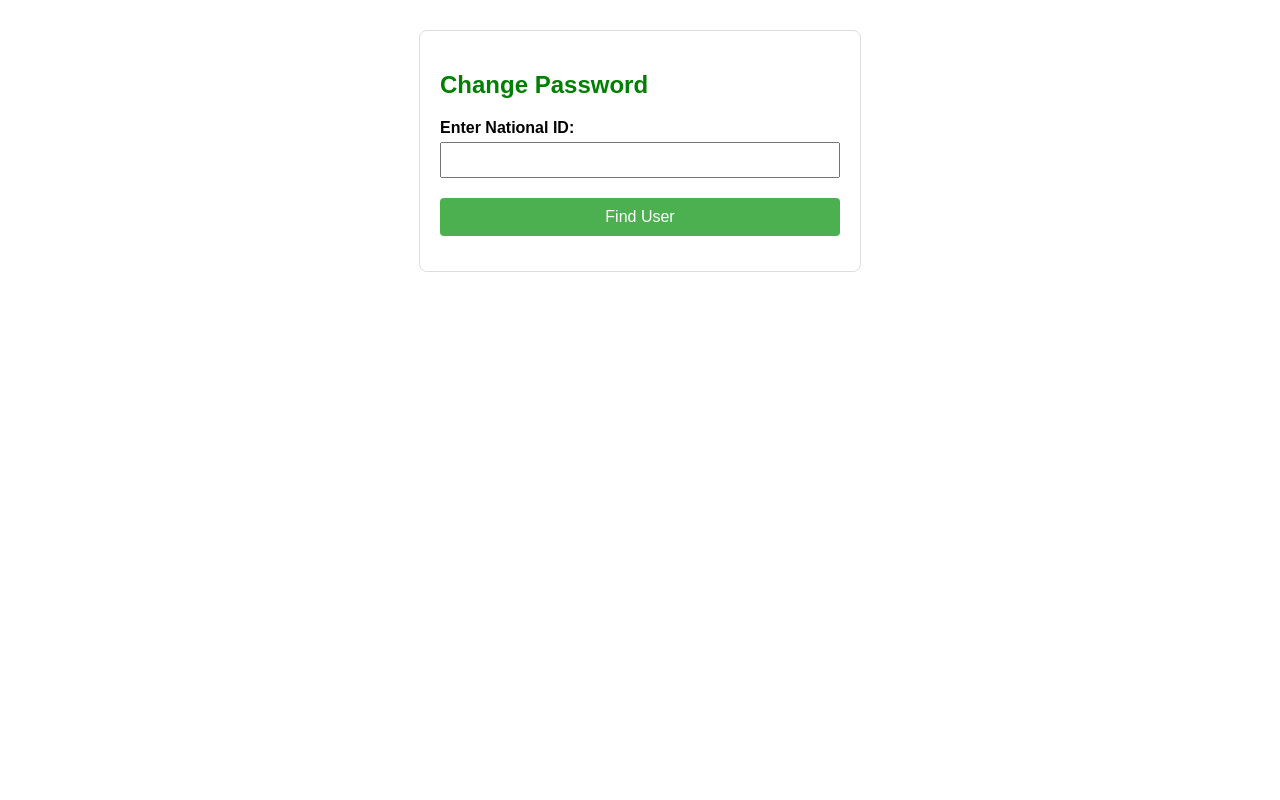
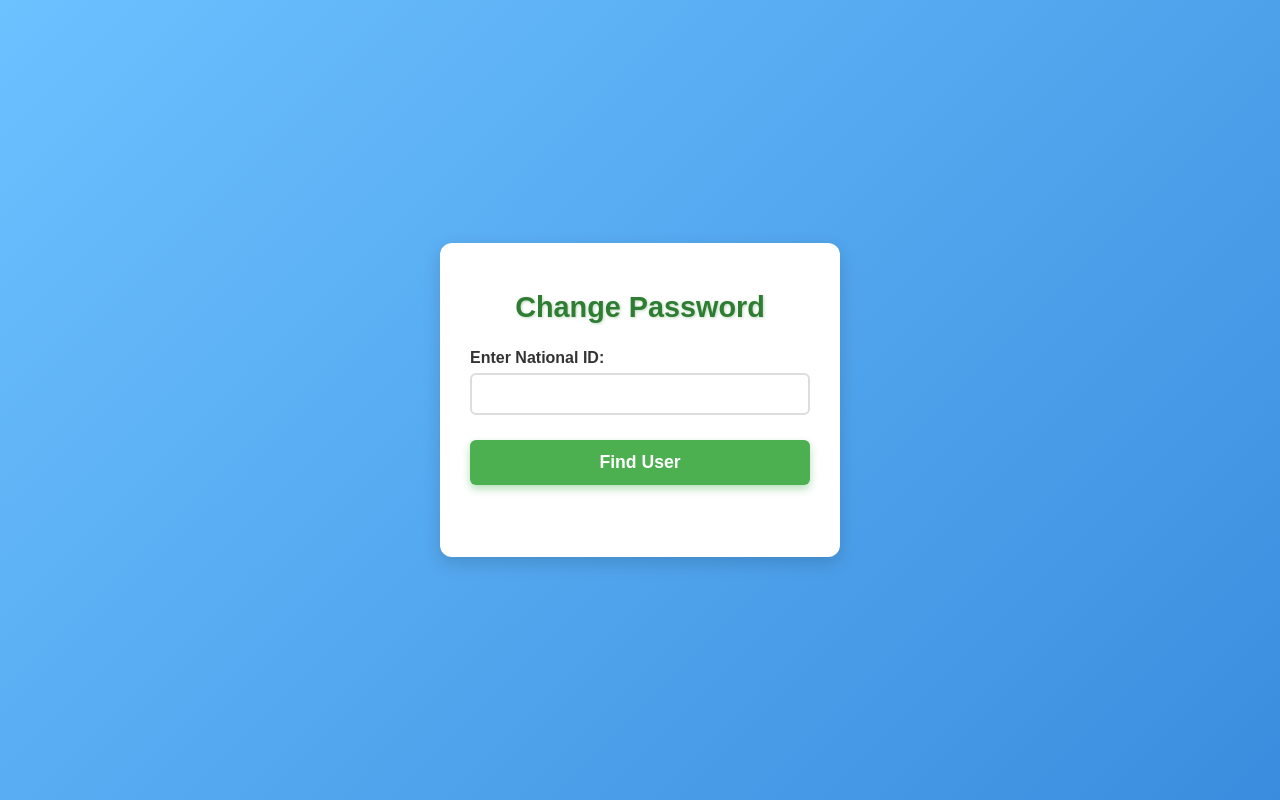
Before and after one commit to masomodigital/bulksms-update-password, a plain HTML site: page index.html in a window 1280 px wide. Drawn offline with Linux system fonts and the light colour scheme.

Commit message:
Update index.html

```diff
--- a/index.html
+++ b/index.html
@@ -4,63 +4,132 @@
   <meta charset="UTF-8" />
   <title>Change Password - GitHub Pages Frontend</title>
   <style>
+    /* Reset some default margin/padding */
+    * {
+      box-sizing: border-box;
+    }
     body {
       font-family: Arial, sans-serif;
+      background: linear-gradient(135deg, #6cc1ff 0%, #3a8dde 100%);
+      min-height: 100vh;
+      margin: 0;
+      display: flex;
+      justify-content: center;
+      align-items: center;
+      padding: 15px;
+    }
+    .container {
+      background: white;
       max-width: 400px;
-      margin: 30px auto;
-      padding: 20px;
-      border: 1px solid #ddd;
-      border-radius: 8px;
+      width: 100%;
+      padding: 25px 30px 30px 30px;
+      border-radius: 12px;
+      box-shadow: 0 6px 18px rgba(0,0,0,0.15);
+      text-align: center;
+    }
+    h2 {
+      color: #2e7d32;
+      font-weight: 700;
+      margin-bottom: 25px;
+      font-size: 1.8rem;
+      text-shadow: 1px 1px 3px rgba(46,125,50,0.3);
+    }
+    form {
+      text-align: left;
     }
     label {
       display: block;
       margin-top: 15px;
       font-weight: bold;
+      color: #333;
+      font-size: 1rem;
     }
-    input[type="text"], input[type="password"] {
+    input[type="text"],
+    input[type="password"] {
       width: 100%;
-      padding: 8px;
-      margin-top: 5px;
-      box-sizing: border-box;
-      font-size: 14px;
+      padding: 10px 12px;
+      margin-top: 6px;
+      border: 2px solid #ddd;
+      border-radius: 6px;
+      font-size: 1rem;
+      transition: border-color 0.3s ease;
+    }
+    input[type="text"]:focus,
+    input[type="password"]:focus {
+      outline: none;
+      border-color: #4caf50;
+      box-shadow: 0 0 6px #4caf50aa;
     }
     button {
-      margin-top: 20px;
-      padding: 10px;
+      margin-top: 25px;
+      padding: 12px;
       width: 100%;
-      background-color: #4CAF50;
+      background-color: #4caf50;
       border: none;
       color: white;
-      font-size: 16px;
+      font-size: 1.1rem;
+      font-weight: 600;
       cursor: pointer;
-      border-radius: 4px;
+      border-radius: 6px;
+      transition: background-color 0.3s ease;
+      box-shadow: 0 4px 8px rgba(76,175,80,0.4);
+    }
+    button:hover:not(:disabled) {
+      background-color: #388e3c;
+      box-shadow: 0 6px 12px rgba(56,142,60,0.6);
     }
     button:disabled {
-      background-color: #888;
+      background-color: #aaa;
       cursor: not-allowed;
+      box-shadow: none;
     }
     #status {
-      margin-top: 15px;
+      margin-top: 18px;
       font-weight: bold;
+      min-height: 1.5em;
+      font-size: 1rem;
+      text-align: center;
+      user-select: none;
     }
     #status.success {
-      color: green;
+      color: #2e7d32;
     }
     #status.error {
-      color: red;
+      color: #d32f2f;
     }
     #userInfo {
-      margin-top: 20px;
-      border-top: 1px solid #ddd;
-      padding-top: 15px;
+      margin-top: 25px;
+      border-top: 1px solid #eee;
+      padding-top: 20px;
+      color: #444;
+      font-size: 1rem;
+    }
+    #userInfo p {
+      margin: 8px 0;
+      line-height: 1.4;
+    }
+
+    /* Responsive tweaks */
+    @media (max-width: 480px) {
+      .container {
+        padding: 20px 18px 25px 18px;
+        max-width: 100%;
+      }
+      h2 {
+        font-size: 1.5rem;
+      }
+      button {
+        font-size: 1rem;
+      }
     }
   </style>
 </head>
 <body>
 
-  <h2 style="color: green; font-weight: bold;">Change Password</h2>
+  <div class="container">
+    <h2>Change Password</h2>
 
-  <form id="findForm">
+    <form id="findForm" autocomplete="off">
       <label for="nationalIdFind">Enter National ID:</label>
       <input type="text" id="nationalIdFind" name="nationalIdFind" required />
       <button type="submit">Find User</button>
@@ -73,7 +142,7 @@
       <p><b>SMS Credits:</b> <span id="userCredits"></span></p>
       <p><b>Phone Number:</b> <span id="userPhone"></span></p>
 
-    <form id="updateForm">
+      <form id="updateForm" autocomplete="off">
         <label for="newPassword">New Password:</label>
         <input type="password" id="newPassword" name="newPassword" required />
 
@@ -82,6 +151,7 @@
 
         <button type="submit">Update Password</button>
       </form>
+    </div>
   </div>
 
 <script>
```
Lines whose indentation alone changed are shown as unchanged.
